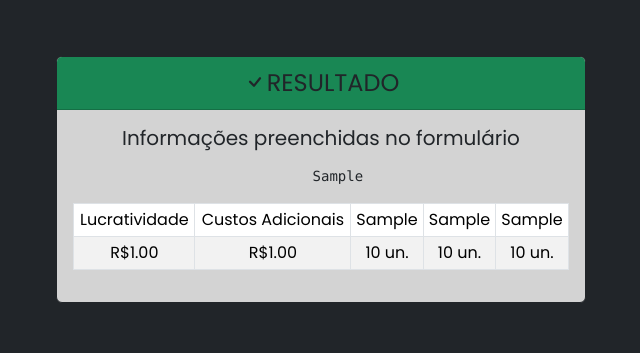
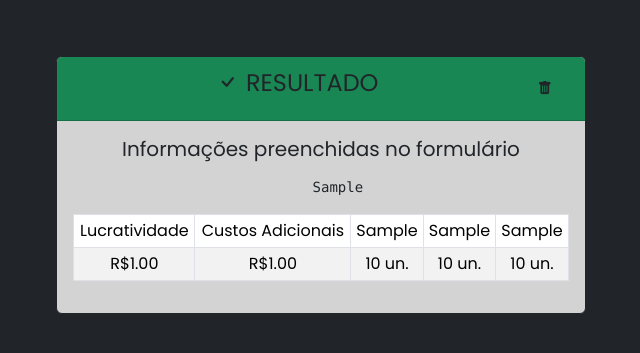
Before and after one commit to LucVictor/Trabalho_Pratico_3, a Flask app: page /resultados in a window 1280 px wide. Shown: the part 47-400 px from the top of the page, without its empty margins (319-959 px from the left). Run offline with Flask 3, Linux system fonts and the light colour scheme; tables that the repository leaves empty hold one stand-in row (values such as "Sample post").

Commit message:
Implementação do deletar resultado.

```diff
--- a/app/main.py
+++ b/app/main.py
@@ -197,6 +197,13 @@ def resultados():
     tamanho = len(resultado) #Calcula a quantidade de resultados.
     return render_template('/resultado.html', resultados=resultado, tamanho=tamanho)
 
+@app.route('/deletar_resultado/<int:resultado_id>', methods=[ 'POST'])  #Rota que deleta resultado cadastrado.
+def deletar_resultado(resultado_id):
+    resultado = Resultados.query.get_or_404(resultado_id)  #Recebe o id do resultado.
+    db.session.delete(resultado) #Coloca o objeto resultado na fila.
+    db.session.commit()  #Deleta o resultado do banco de dados.
+    return redirect(url_for('resultados')) #Redireciona para a página de exibir trabalhador.
+
 
 @app.route('/erro', methods=['GET']) #Rota que exibe os resultados.
 def erro():
--- a/app/templates/resultado.html
+++ b/app/templates/resultado.html
@@ -18,8 +18,16 @@
     {% for i in range(tamanho) %}
 <div class=" m-auto w-75 mt-4 p-1 text-center">
     <div class="fundo card border-dark border m-auto w-75">
-  <div class="card-header text-center align-items-center justify-content-center d-flex fs-4 font-weight-bold bg-success">
-      <i class="bi bi-check"></i> RESULTADO
+  <div class="card-header text-center d-flex fs-4 font-weight-bold bg-success">
+      <div class="w-100"><i class="bi bi-check"></i> RESULTADO</div>
+      <div class="ml-auto ">
+
+          <form action="/deletar_resultado/{{ resultados[i].id }}" method="post">
+                                <button class="btn btn-sm m-2" type="submit" value="Apagar">
+                               <i class="bi bi-trash-fill"></i></button>
+                                </form>
+
+      </div>
   </div>
   <div class="card-body">
     <h5 class="card-title">Informações preenchidas no formulário</h5>
```
